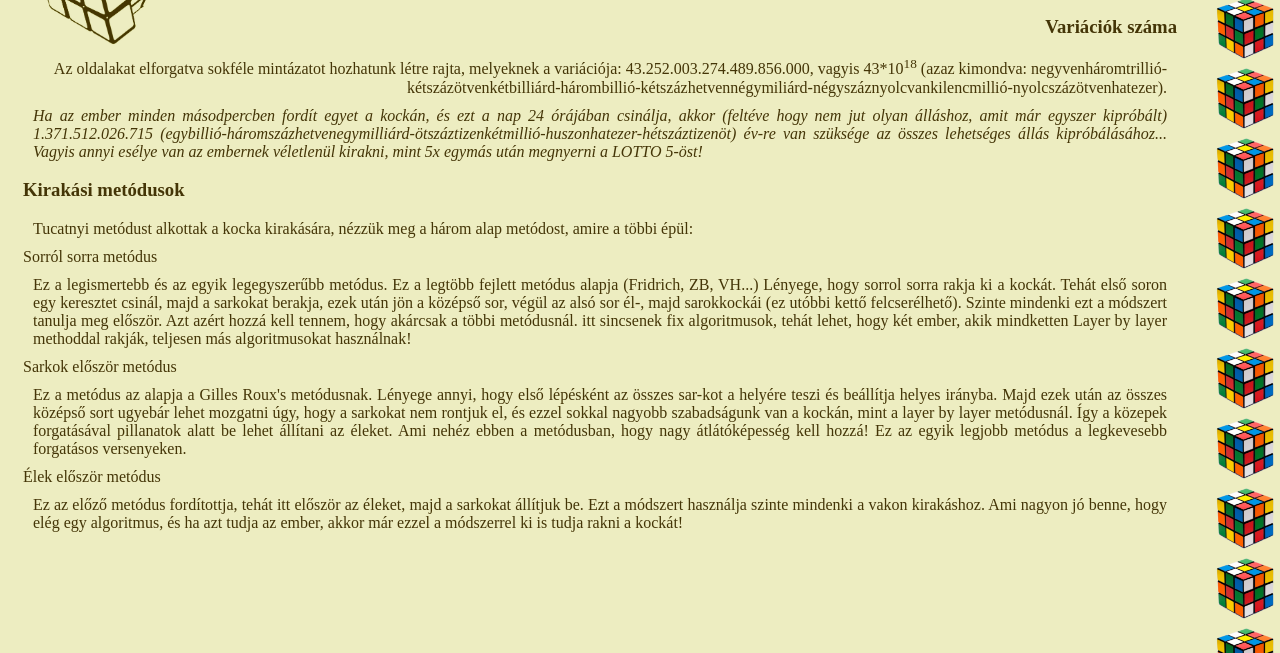
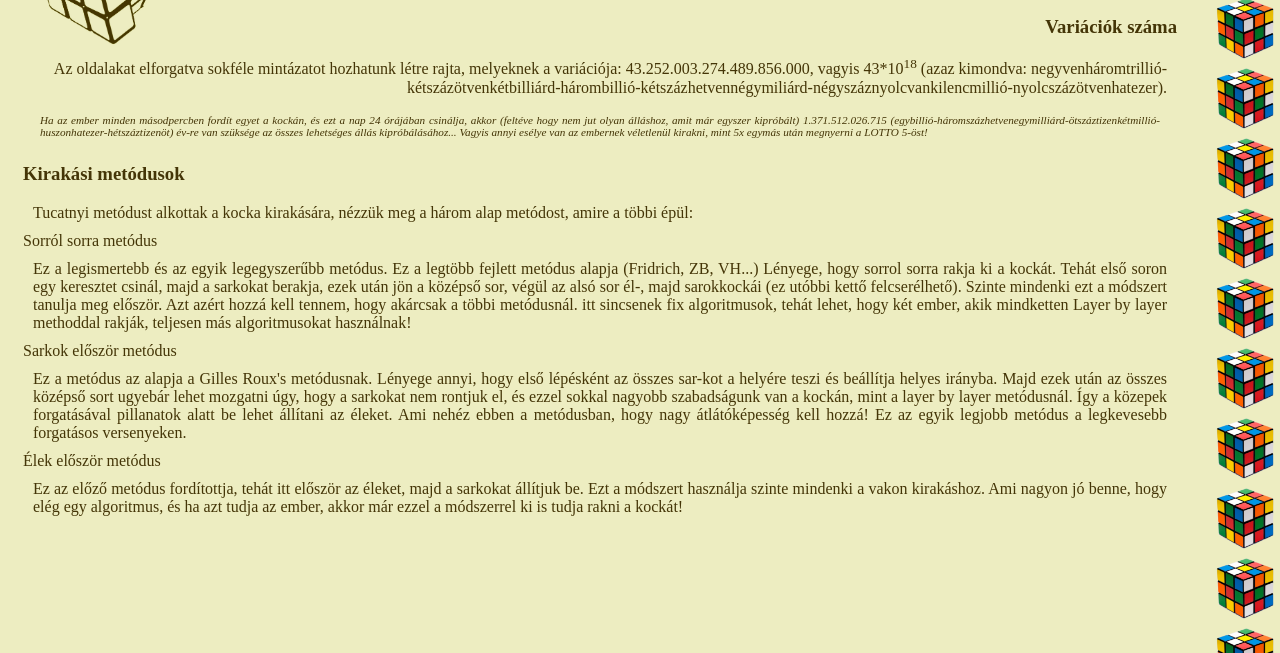
Before and after one commit to shyen1337/rubikkocka, a plain HTML site: page 02. 12. [ JEGYRE ]/index.html in a window 1280 px wide. Shown: the part 147-800 px from the top of the page. Drawn offline with Linux system fonts and the light colour scheme.

Commit message:
14. Lépés
class="actually érdekes"

```diff
--- a/02. 12. [ JEGYRE ]/index.html
+++ b/02. 12. [ JEGYRE ]/index.html
@@ -14,7 +14,7 @@
 
     <p class="jobbra">Az oldalakat elforgatva sokféle mintázatot hozhatunk létre rajta, melyeknek a variációja: 43.252.003.274.489.856.000, vagyis 43*10<sup>18</sup> (azaz kimondva: negyvenháromtrillió-kétszázötvenkétbilliárd-hárombillió-kétszázhetvennégymiliárd-négyszáznyolcvankilencmillió-nyolcszázötvenhatezer).</p>
 
-    <p><i>Ha az ember minden másodpercben fordít egyet a kockán, és ezt a nap 24 órájában csinálja, akkor (feltéve hogy nem jut olyan álláshoz, amit már egyszer kipróbált) 1.371.512.026.715 (egybillió-háromszázhetvenegymilliárd-ötszáztizenkétmillió-huszonhatezer-hétszáztizenöt) év-re van szüksége az összes lehetséges állás kipróbálásához... Vagyis annyi esélye van az embernek véletlenül kirakni, mint 5x egymás után megnyerni a LOTTO 5-öst!</i></p>
+    <p class="erdekesseg"><i>Ha az ember minden másodpercben fordít egyet a kockán, és ezt a nap 24 órájában csinálja, akkor (feltéve hogy nem jut olyan álláshoz, amit már egyszer kipróbált) 1.371.512.026.715 (egybillió-háromszázhetvenegymilliárd-ötszáztizenkétmillió-huszonhatezer-hétszáztizenöt) év-re van szüksége az összes lehetséges állás kipróbálásához... Vagyis annyi esélye van az embernek véletlenül kirakni, mint 5x egymás után megnyerni a LOTTO 5-öst!</i></p>
 
     <h3>Kirakási metódusok</h3>
 
```
